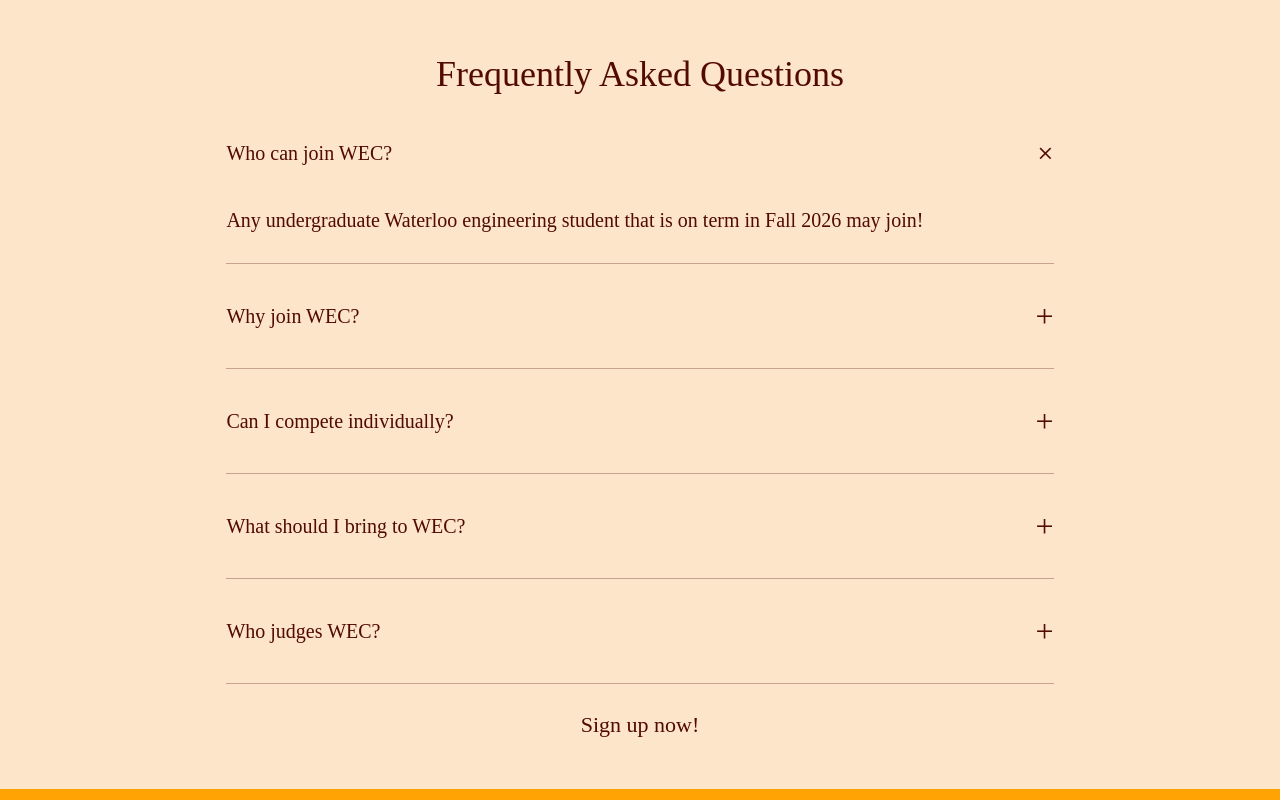
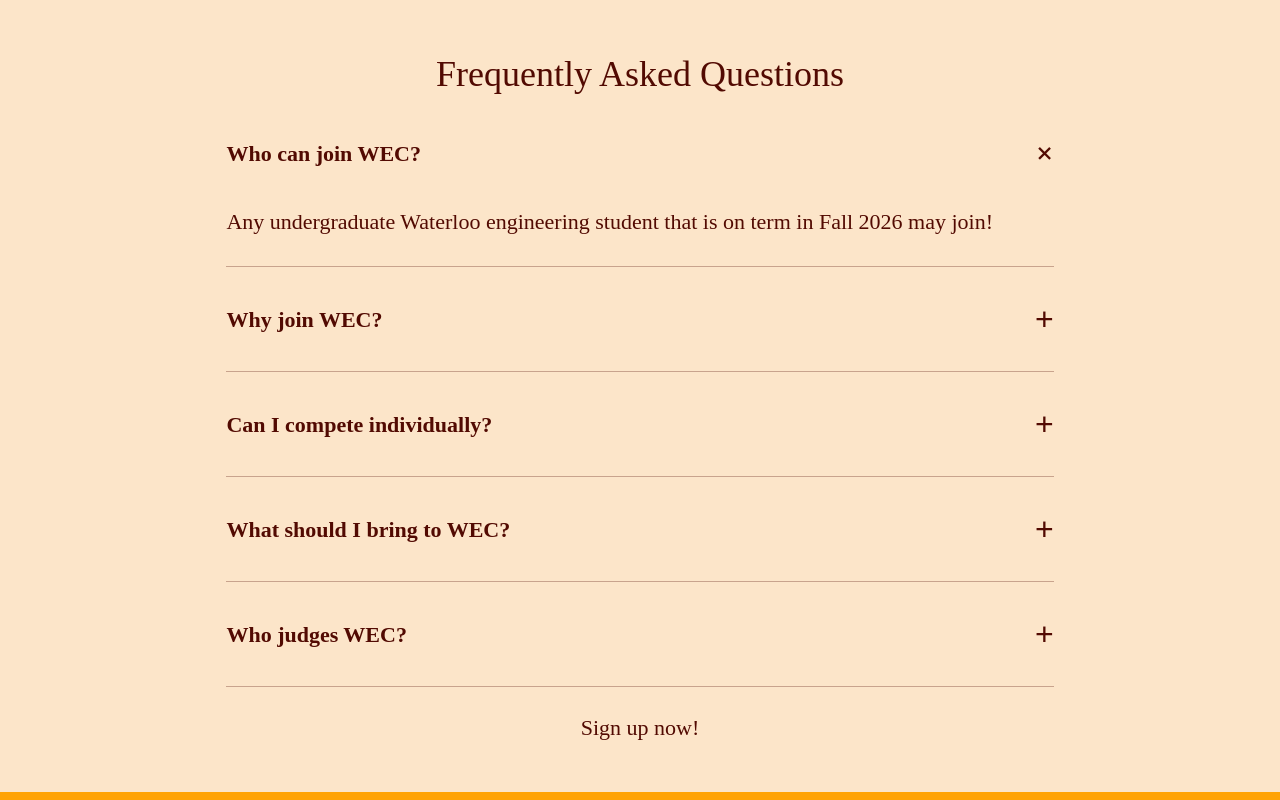
Before and after one commit to BarSoapAng/WECF26, a React (Vite) app: page / in a window 1280 px wide. Shown: the top 800 px of the page. Built offline with nearby package versions, Linux system fonts and the light colour scheme; a web font is replaced by a local one.

Commit message:
update accordion styling

```diff
--- a/src/components/Accordion.tsx
+++ b/src/components/Accordion.tsx
@@ -2,7 +2,7 @@ import { useId, useLayoutEffect, useRef, useState } from "react"
 import type { ComponentPropsWithoutRef, ReactNode } from "react"
 import styled from "styled-components"
 import { mediaQueries } from "../lib/responsive"
-import { BodyRegular2 } from "../lib/styles"
+import { BodyBold, BodyRegular1 } from "../lib/styles"
 
 type Props = {
   items: { title: string; content: ReactNode }[]
@@ -14,7 +14,6 @@ function Accordion({ items }: Props) {
 
   return items.map(({ title, content }, index) => (
     <Item key={title}>
-      <h3>
       <Trigger
         as="button"
         type="button"
@@ -27,12 +26,11 @@ function Accordion({ items }: Props) {
             : [...previous, index]
         )}
       >
-          <span>{title}</span>
+        <BodyBold>{title}</BodyBold>
         <Icon aria-hidden="true" $open={openIndices.includes(index)}>
           +
         </Icon>
       </Trigger>
-      </h3>
       <AccordionPanel
         id={`${id}-panel-${index}`}
         role="region"
@@ -41,7 +39,7 @@ function Accordion({ items }: Props) {
         inert={!openIndices.includes(index)}
         open={openIndices.includes(index)}
       >
-        <BodyRegular2 as="div">{content}</BodyRegular2>
+        <BodyRegular1 as="div">{content}</BodyRegular1>
       </AccordionPanel>
     </Item>
   ))
@@ -71,13 +69,9 @@ function AccordionPanel({ open, children, ...props }: ComponentPropsWithoutRef<"
 
 const Item = styled.div`
   border-bottom: 1px solid color-mix(in srgb, currentColor 30%, transparent);
-
-  > h3 {
-    margin: 0;
-  }
 `;
 
-const Trigger = styled(BodyRegular2)`
+const Trigger = styled.span`
   display: flex;
   justify-content: space-between;
   align-items: center;
```
Lines whose indentation alone changed are shown as unchanged.
